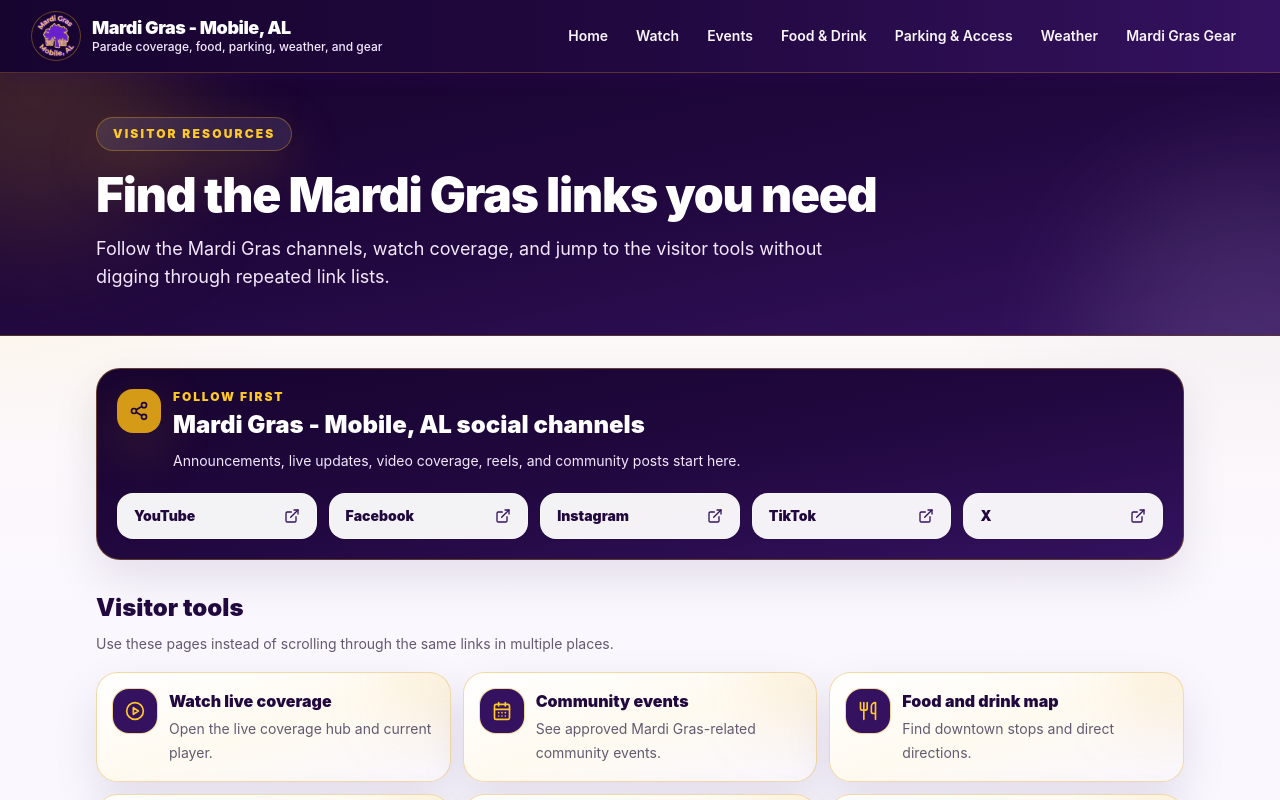
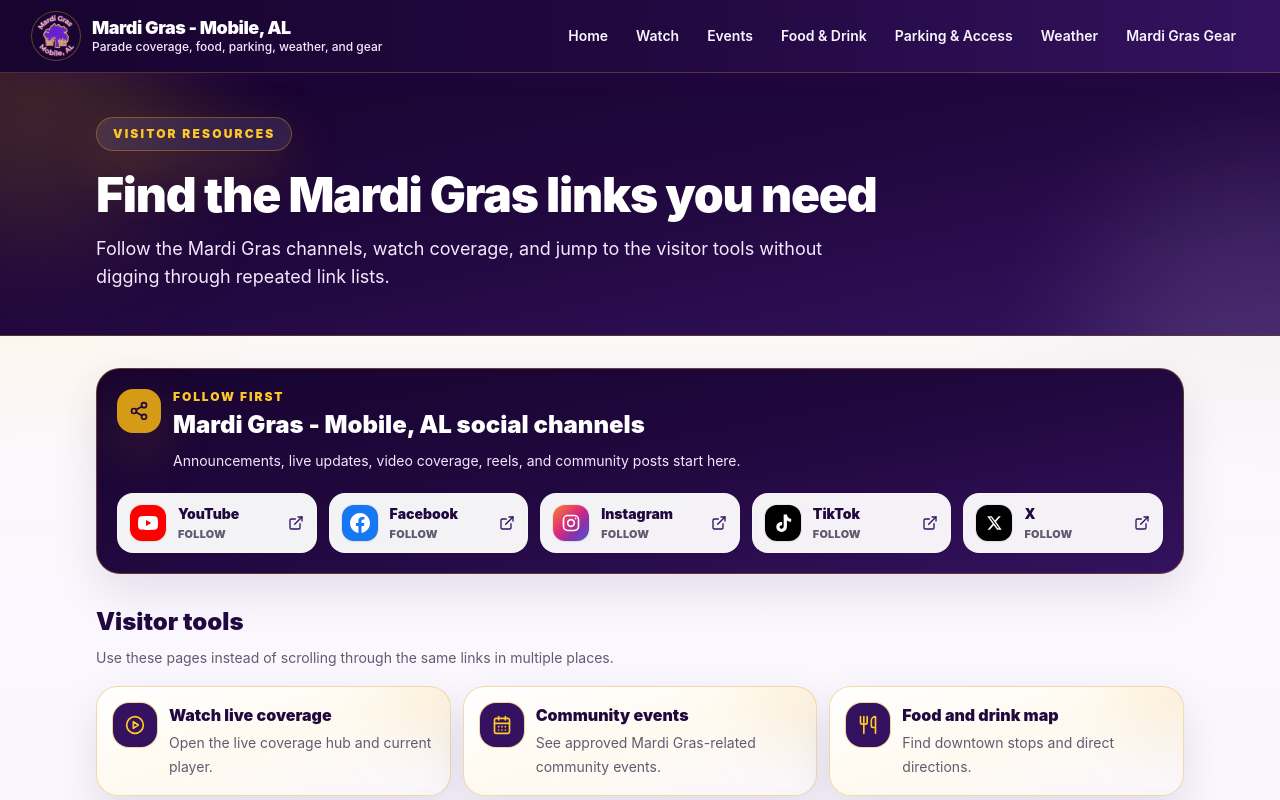
Before and after one commit to TheCryptoArborist/251mardigras, a Next.js app: page /resources in a window 1280 px wide. Shown: the top 800 px of the page. Built offline with nearby package versions, Linux system fonts and the light colour scheme; no server answers; the database is empty; what @next/env would draw is missing.

Commit message:
Use social platform logos on resource page

```diff
--- a/src/app/resources/page.tsx
+++ b/src/app/resources/page.tsx
@@ -63,6 +63,39 @@ const toolCards = [
     icon: <ShoppingBag className="h-5 w-5" aria-hidden="true" />
   }
 ];
+
+const socialBranding: Record<string, { icon: ReactNode; background: string; foreground: string; label: string }> = {
+  YouTube: {
+    icon: <YouTubeLogo />,
+    background: "#ff0000",
+    foreground: "#ffffff",
+    label: "Follow on YouTube"
+  },
+  Facebook: {
+    icon: <FacebookLogo />,
+    background: "#1877f2",
+    foreground: "#ffffff",
+    label: "Follow on Facebook"
+  },
+  Instagram: {
+    icon: <InstagramLogo />,
+    background: "linear-gradient(135deg, #f58529 0%, #dd2a7b 45%, #8134af 72%, #515bd4 100%)",
+    foreground: "#ffffff",
+    label: "Follow on Instagram"
+  },
+  TikTok: {
+    icon: <TikTokLogo />,
+    background: "#000000",
+    foreground: "#ffffff",
+    label: "Follow on TikTok"
+  },
+  X: {
+    icon: <XLogo />,
+    background: "#000000",
+    foreground: "#ffffff",
+    label: "Follow on X"
+  }
+};
 
 export default async function ResourcesPage() {
   const resources = await getResources();
@@ -175,14 +208,29 @@ function SectionTitle({ title, description }: { title: string; description: stri
 }
 
 function CompactResourceButton({ resource }: { resource: ResourceItem }) {
+  const socialBrand = socialBranding[resource.title];
+
   return (
     <a
       href={resource.url}
       target="_blank"
       rel="noreferrer"
-      className="group flex min-w-0 items-center justify-between gap-3 rounded-2xl border border-white/20 bg-white/95 px-4 py-3 text-parade-purpleDark shadow-sm transition hover:-translate-y-0.5 hover:bg-parade-goldSoft"
+      aria-label={socialBrand?.label ?? `Open ${resource.title}`}
+      className="group flex min-w-0 items-center gap-3 rounded-2xl border border-white/20 bg-white/95 px-3 py-2.5 text-parade-purpleDark shadow-sm transition hover:-translate-y-0.5 hover:bg-parade-goldSoft"
     >
-      <span className="min-w-0 truncate text-sm font-black">{resource.title}</span>
+      {socialBrand ? (
+        <span
+          className="grid h-9 w-9 shrink-0 place-items-center rounded-xl shadow-sm ring-1 ring-black/5"
+          style={{ background: socialBrand.background, color: socialBrand.foreground }}
+          aria-hidden="true"
+        >
+          {socialBrand.icon}
+        </span>
+      ) : null}
+      <span className="min-w-0 flex-1">
+        <span className="block truncate text-sm font-black">{resource.title}</span>
+        <span className="mt-0.5 block truncate text-[0.68rem] font-black uppercase tracking-wide text-parade-muted">Follow</span>
+      </span>
       <ExternalLink className="h-4 w-4 shrink-0 text-parade-purple transition group-hover:translate-x-0.5" aria-hidden="true" />
     </a>
   );
@@ -243,3 +291,45 @@ function ResourceGroup({
     </section>
   );
 }
+
+function YouTubeLogo() {
+  return (
+    <svg viewBox="0 0 24 24" className="h-5 w-5" fill="currentColor" aria-hidden="true">
+      <path d="M23.5 6.2a3 3 0 0 0-2.1-2.1C19.5 3.6 12 3.6 12 3.6s-7.5 0-9.4.5A3 3 0 0 0 .5 6.2 31.3 31.3 0 0 0 0 12a31.3 31.3 0 0 0 .5 5.8 3 3 0 0 0 2.1 2.1c1.9.5 9.4.5 9.4.5s7.5 0 9.4-.5a3 3 0 0 0 2.1-2.1A31.3 31.3 0 0 0 24 12a31.3 31.3 0 0 0-.5-5.8ZM9.6 15.6V8.4l6.3 3.6-6.3 3.6Z" />
+    </svg>
+  );
+}
+
+function FacebookLogo() {
+  return (
+    <svg viewBox="0 0 24 24" className="h-5 w-5" fill="currentColor" aria-hidden="true">
+      <path d="M24 12.1C24 5.4 18.6 0 12 0S0 5.4 0 12.1c0 6 4.4 11 10.1 11.9v-8.4h-3v-3.5h3V9.4c0-3 1.8-4.7 4.5-4.7 1.3 0 2.7.2 2.7.2v3h-1.5c-1.5 0-2 .9-2 1.9v2.3h3.4l-.5 3.5h-2.9V24c5.8-.9 10.2-5.9 10.2-11.9Z" />
+    </svg>
+  );
+}
+
+function InstagramLogo() {
+  return (
+    <svg viewBox="0 0 24 24" className="h-5 w-5" fill="none" stroke="currentColor" strokeWidth="2" strokeLinecap="round" strokeLinejoin="round" aria-hidden="true">
+      <rect x="3" y="3" width="18" height="18" rx="5" />
+      <circle cx="12" cy="12" r="4" />
+      <circle cx="17.5" cy="6.5" r="1" fill="currentColor" stroke="none" />
+    </svg>
+  );
+}
+
+function TikTokLogo() {
+  return (
+    <svg viewBox="0 0 24 24" className="h-5 w-5" fill="currentColor" aria-hidden="true">
+      <path d="M16.7 1.8c.4 3.1 2.1 5 5.1 5.2v3.5a8.7 8.7 0 0 1-5.1-1.6v7.1c0 4.5-3.1 6.7-6.3 6.7-3.6 0-6.4-2.5-6.4-5.9 0-3.6 3-6.1 6.9-5.9v3.7c-1.7-.2-3 .7-3 2.1 0 1.3 1.1 2.1 2.4 2.1 1.4 0 2.5-.8 2.5-2.8V1.8h3.9Z" />
+    </svg>
+  );
+}
+
+function XLogo() {
+  return (
+    <svg viewBox="0 0 24 24" className="h-4 w-4" fill="currentColor" aria-hidden="true">
+      <path d="M18.9 2h3.3l-7.2 8.2L23.5 22h-6.7l-5.2-6.8L5.6 22H2.3l7.7-8.8L1.8 2h6.8l4.7 6.2L18.9 2Zm-1.2 18h1.8L7.6 3.9H5.7L17.7 20Z" />
+    </svg>
+  );
+}
```
